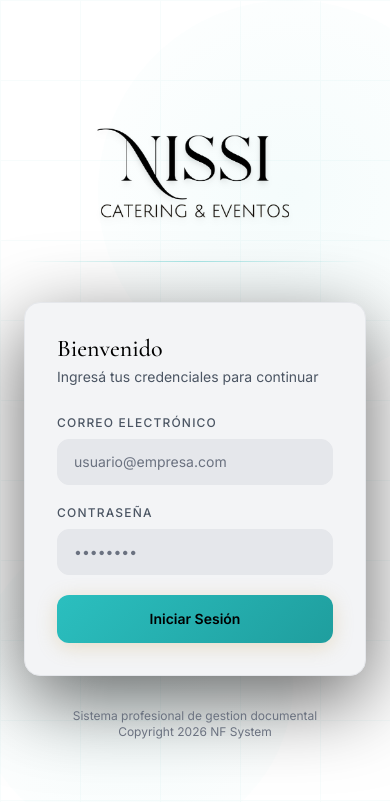
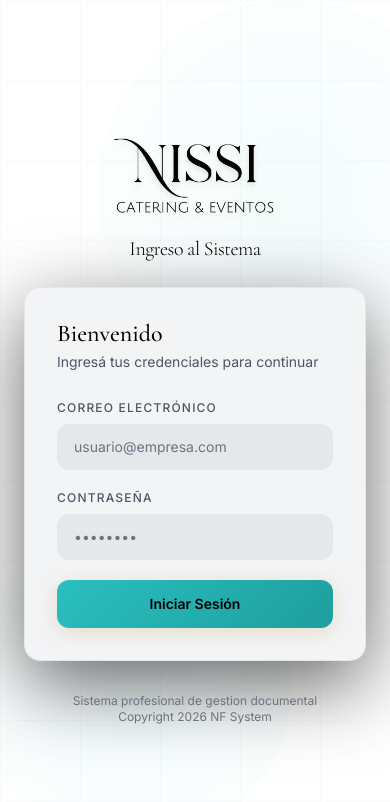
Before and after one commit to nissi-sys/Nissi-system, a Next.js app: page /login in a window 390 px wide. Shown: the top 802 px of the page. Built offline with nearby package versions, Linux system fonts and the light colour scheme.

Commit message:
Final mobile optimizations for login page

```diff
--- a/app/login/page.tsx
+++ b/app/login/page.tsx
@@ -54,16 +54,18 @@ export default function LoginPage() {
 
             <div className="relative w-full max-w-md px-6">
                 {/* Logo area */}
-                <div className="text-center mb-10 animate-fade-in">
-                    <div className="inline-flex items-center justify-center mb-5 w-full mx-auto" style={{ maxWidth: '280px' }}>
+                <div className="text-center mb-6 md:mb-10 animate-fade-in">
+                    <div className="inline-flex items-center justify-center mb-4 md:mb-5 w-full mx-auto" style={{ maxWidth: '240px' }}>
                         <img
                             src="/nissi_completo_W.png"
                             alt="Logo"
                             className="w-full h-auto object-contain drop-shadow-md"
-                            style={{ maxHeight: '120px' }}
+                            style={{ maxHeight: '100px' }}
                         />
                     </div>
-                    <div className="gold-divider mt-4" />
+                    <h2 className="text-xl md:text-2xl font-light tracking-tight" style={{ color: "var(--color-text)", fontFamily: "var(--font-cormorant)" }}>
+                        Ingreso al Sistema
+                    </h2>
                 </div>
 
                 {/* Login card */}
```
